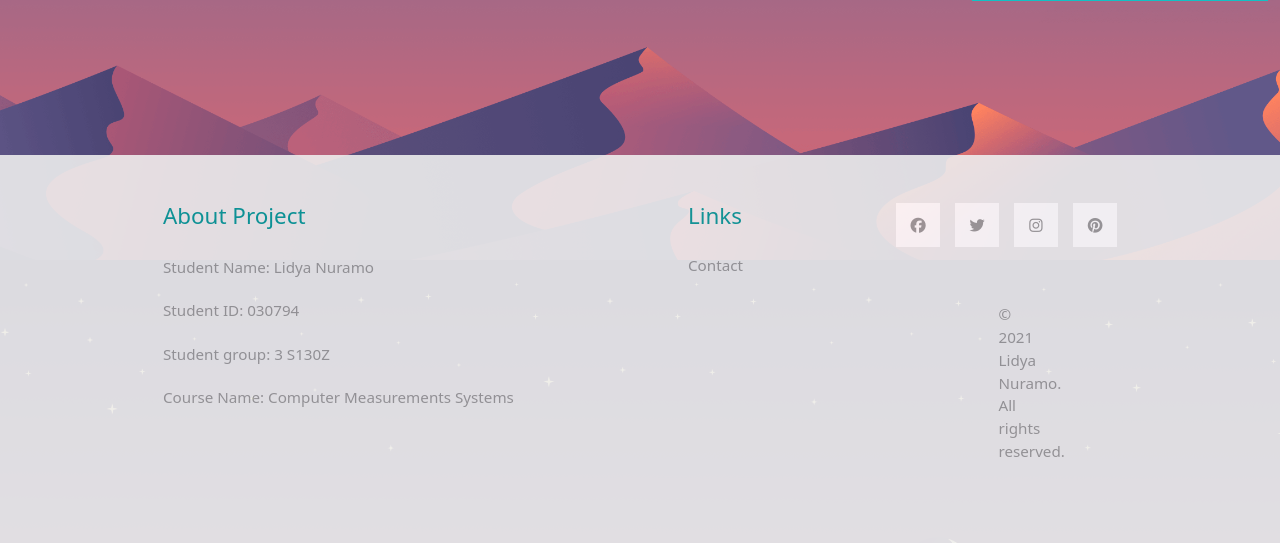
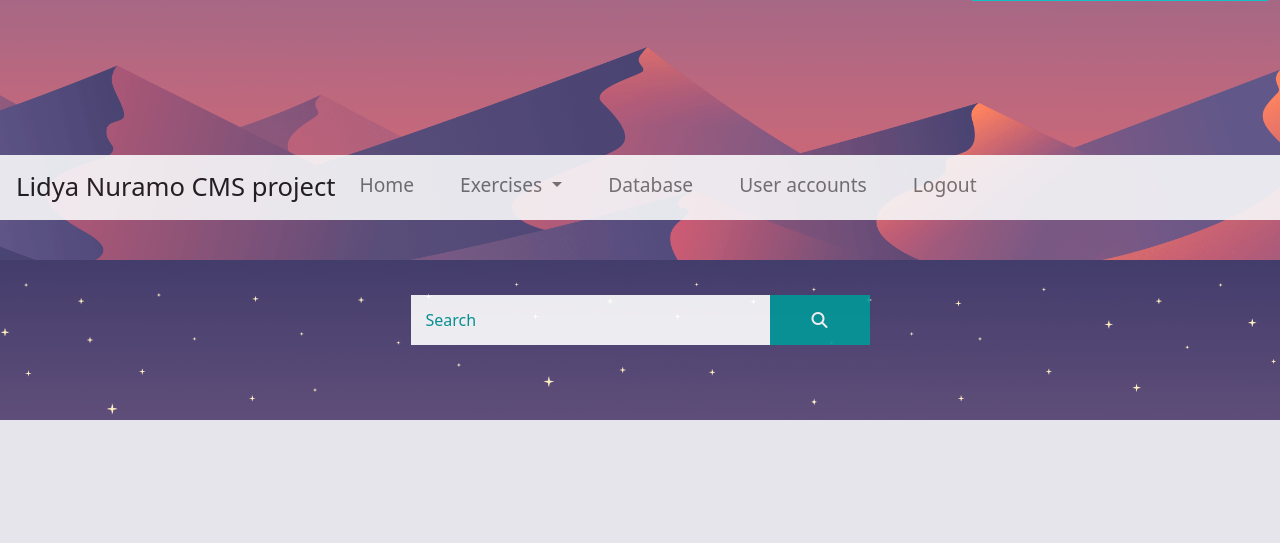
Before and after one commit to LidyaNuramo/CMS-PROJECTS-WSG, a PHP site: page /Home/index.php in a window 1280 px wide. Shown: the part 540-1083 px from the top of the page. After the commit the page ends 960 px from the top, so only its background shows below. Run offline with PHP 8.4, Linux system fonts and the light colour scheme; the visitor is signed in with stand-in values (Sample User, id 1); some libraries are stand-ins or nearby versions; some web fonts are replaced.

Commit message:
Update footer.php

```diff
--- a/Home/footer.php
+++ b/Home/footer.php
@@ -1,46 +1,86 @@
-		<footer class="tm-bg-gray pt-5 pb-3 tm-text-gray tm-footer">
-			<div class="container-fluid tm-container-small">
-				<div class="row">
-					<div class="col-lg-6 col-md-12 col-12 px-5 mb-5">
-						<h3 class="tm-text-primary mb-4 tm-footer-title">About Project</h3>
-						<p>Student Name: Lidya Nuramo</p>
-						<p>Student ID: 030794</p>
-						<p>Student group: 3 S130Z</p>
-						<p>Course Name: Computer Measurements Systems</p>
-					</div>
-					<div class="col-lg-3 col-md-6 col-sm-6 col-12 px-5 mb-5">
-						<h3 class="tm-text-primary mb-4 tm-footer-title">Links</h3>
-						<ul class="tm-footer-links pl-0">
-							<li><a href="mailto:lidyagnuramo@gmail.com">Contact</a></li>
-						</ul>
-					</div>
-					<div class="col-lg-3 col-md-6 col-sm-6 col-12 px-5 mb-5">
-						<ul class="tm-social-links d-flex justify-content-end pl-0 mb-5">
-							<li class="mb-2"><a href="https://facebook.com"><i class="fab fa-facebook"></i></a></li>
-							<li class="mb-2"><a href="https://twitter.com"><i class="fab fa-twitter"></i></a></li>
-							<li class="mb-2"><a href="https://instagram.com"><i class="fab fa-instagram"></i></a></li>
-							<li class="mb-2"><a href="https://pinterest.com"><i class="fab fa-pinterest"></i></a></li>
-						</ul>
-						<div class="col-lg-8 col-md-7 col-12 px-5 mb-3">
-							© 2021 Lidya Nuramo. All rights reserved.
-						</div>
-					</div>
+<?php
+session_start();
+if(isset($_SESSION['username'])){
+?>
+
+<!doctype html>
+
+<html lang="en">
+
+	<head>
+		<!-- Required meta tags -->
+		<meta charset="utf-8">
+		<meta name="viewport" content="width=device-width, initial-scale=1">
+		<!-- Bootstrap CSS -->
+		<link rel="shortcut icon" type="Image/x-icon" href="../Image/logo2.ico">
+		<link href="https://cdn.jsdelivr.net/npm/bootstrap@5.0.0-beta1/dist/css/bootstrap.min.css" rel="stylesheet" integrity="sha384-giJF6kkoqNQ00vy+HMDP7azOuL0xtbfIcaT9wjKHr8RbDVddVHyTfAAsrekwKmP1" crossorigin="anonymous">
+		<link rel="stylesheet" type="text/css" href="CSS/index.css">
+		<link rel="stylesheet" href="https://stackpath.bootstrapcdn.com/bootstrap/4.3.1/css/bootstrap.min.css" integrity="sha384-ggOyR0iXCbMQv3Xipma34MD+dH/1fQ784/j6cY/iJTQUOhcWr7x9JvoRxT2MZw1T" crossorigin="anonymous">
+		<link rel="stylesheet" href="https://maxcdn.bootstrapcdn.com/bootstrap/4.0.0/css/bootstrap.min.css" integrity="sha384-Gn5384xqQ1aoWXA+058RXPxPg6fy4IWvTNh0E263XmFcJlSAwiGgFAW/dAiS6JXm" crossorigin="anonymous">
+		<link rel="stylesheet" type="text/css" href="css/index.css">
+		<script src='https://kit.fontawesome.com/a076d05399.js'></script>
+		<link rel="stylesheet" href="../CSS/bootstrap.min.css">
+		<link rel="stylesheet" href="../CSS/all.min.css">
+		<link rel="stylesheet" href="../CSS/templatemo-style.css">
+		<title>Lidya Nuramo - CMS Project </title>
+		<nav class="navbar navbar-expand-lg navbar-light bg-light">
+		  <a class="navbar-brand" href="#">Lidya Nuramo CMS project</a>
+		  <button class="navbar-toggler" type="button" data-toggle="collapse" data-target="#navbarSupportedContent" aria-controls="navbarSupportedContent" aria-expanded="false" aria-label="Toggle navigation">
+			<span class="navbar-toggler-icon"></span>
+		  </button>
+
+		  <div class="collapse navbar-collapse" id="navbarSupportedContent">
+			<ul class="navbar-nav mr-auto">
+			  <li class="nav-item">
+				<a class="nav-link" href="">Home</a>
+			  </li>
+			  <li class="nav-item dropdown">
+				<a class="nav-link dropdown-toggle" href="#" id="navbarDropdown" role="button" data-toggle="dropdown" aria-haspopup="true" aria-expanded="false">
+				  Exercises
+				</a>
+				<div class="dropdown-menu" aria-labelledby="navbarDropdown">
+				  <a class="dropdown-item" href="../Exercise1">Exercise 1</a>
+				  <a class="dropdown-item" href="../Exercise2">Exercise 2</a>
+				  <div class="dropdown-divider"></div>
+				  <a class="dropdown-item" href="../Exercise3">Exercise 3</a>
+				  <a class="dropdown-item" href="#">Exercise 4</a>
 				</div>
-			</div>
-		</footer>
+			  </li>
+			  <?php
+				if ($_SESSION['AccountType'] == "admin")
+				{ ?>
+				<li class="nav-item">
+					<a class="nav-link" href="../phpmyadmin/" target="_blank">Database</a>
+				 </li>
+				 <li class="nav-item">
+					<a class="nav-link" href="#">User accounts</a>
+				 </li>
+				<?php }
+			  ?>
+			  <li class="nav-item">
+				<a class="nav-link" href="../DB/process.php?action=logout">Logout</a>
+			  </li>
+			</ul>
+			<!--form class="form-inline my-2 my-lg-0">
+			  <input class="form-control mr-sm-2" type="search" placeholder="Search" aria-label="Search">
+			  <button class="btn btn-outline-success my-2 my-sm-0" type="submit">Search</button>
+			</form-->
+		  </div>
+		</nav>
 
-		<script src="js/plugins.js"></script>
-		<script>
-			$(window).on("load", function() {
-				$('body').addClass('loaded');
-			});
-		</script>
-		<script src="https://code.jquery.com/jquery-3.2.1.slim.min.js" integrity="sha384-KJ3o2DKtIkvYIK3UENzmM7KCkRr/rE9/Qpg6aAZGJwFDMVNA/GpGFF93hXpG5KkN" crossorigin="anonymous"></script>
-		<script src="https://cdnjs.cloudflare.com/ajax/libs/popper.js/1.12.9/umd/popper.min.js" integrity="sha384-ApNbgh9B+Y1QKtv3Rn7W3mgPxhU9K/ScQsAP7hUibX39j7fakFPskvXusvfa0b4Q" crossorigin="anonymous"></script>
-		<script src="https://maxcdn.bootstrapcdn.com/bootstrap/4.0.0/js/bootstrap.min.js" integrity="sha384-JZR6Spejh4U02d8jOt6vLEHfe/JQGiRRSQQxSfFWpi1MquVdAyjUar5+76PVCmYl" crossorigin="anonymous"></script>
-		<script src="https://cdn.jsdelivr.net/npm/bootstrap@5.0.0-beta1/dist/js/bootstrap.bundle.min.js" integrity="sha384-ygbV9kiqUc6oa4msXn9868pTtWMgiQaeYH7/t7LECLbyPA2x65Kgf80OJFdroafW" crossorigin="anonymous"></script>
-		<script src="https://cdn.jsdelivr.net/npm/@popperjs/core@2.5.4/dist/umd/popper.min.js" integrity="sha384-q2kxQ16AaE6UbzuKqyBE9/u/KzioAlnx2maXQHiDX9d4/zp8Ok3f+M7DPm+Ib6IU" crossorigin="anonymous"></script>
-		<script src="https://cdn.jsdelivr.net/npm/bootstrap@5.0.0-beta1/dist/js/bootstrap.min.js" integrity="sha384-pQQkAEnwaBkjpqZ8RU1fF1AKtTcHJwFl3pblpTlHXybJjHpMYo79HY3hIi4NKxyj" crossorigin="anonymous"></script>
-		<script src="JS/scripts.js" type="text/javascript"></script>
-	</body>
-</html>
+	</head>
+	<body style="background: url(../Image/bg2.png) no-repeat center center fixed; -webkit-background-size: cover;-moz-background-size: cover;-o-background-size: cover;background-size: cover;">
+		<div class="tm-hero d-flex justify-content-center align-items-center" data-parallax="scroll" data-image-src="../Image/bg2.jpg">
+			<form class="d-flex tm-search-form">
+				<input class="form-control tm-search-input" type="search" placeholder="Search" aria-label="Search">
+				<button class="btn btn-outline-success tm-search-btn" type="submit">
+					<i class="fas fa-search"></i>
+				</button>
+			</form>
+		</div>
+<?php
+}
+else{
+    header("Location: ../index.php?action=noaccount");
+}
+?>
```
